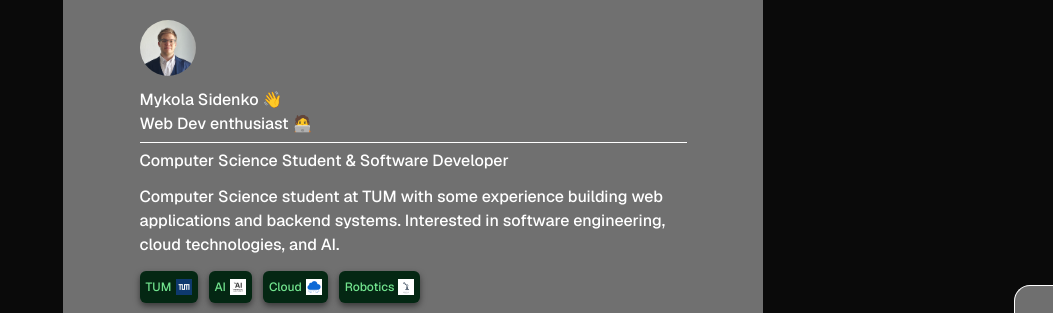
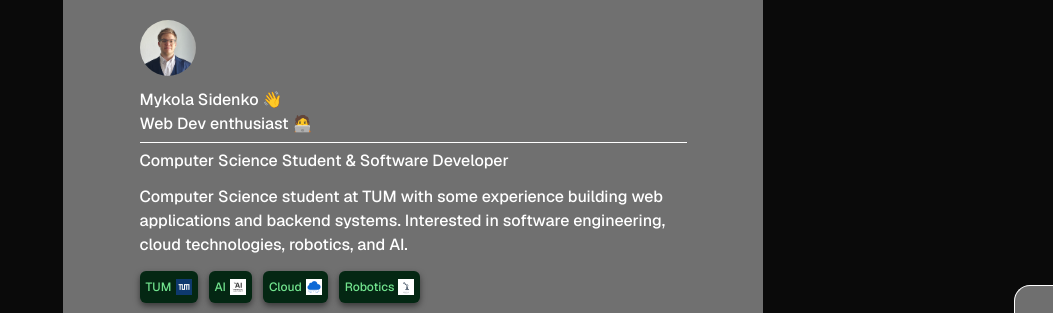
Before and after one commit to codemode-nick/personal-page, a React (Vite) app in the folder src/UI/: page / in a window 1280 px wide. Shown: the top 313 px of the page, without its empty margins (227-1280 px from the left). Built offline with nearby package versions, Linux system fonts and the light colour scheme.

Commit message:
Update the about block

```diff
--- a/src/UI/src/sections/About.tsx
+++ b/src/UI/src/sections/About.tsx
@@ -24,7 +24,7 @@ const About = () => {
       <p className="py-1.5">
         Computer Science student at TUM with some experience building web
         applications and backend systems. Interested in software engineering,
-        cloud technologies, and AI.
+        cloud technologies, robotics, and AI.
       </p>
       <div className="flex items-center justify-start gap-2.75 mt-2">
         <Tag text={"TUM"} icon_src={TumIcon} icon_alt={"TUM_icon"} />
```
